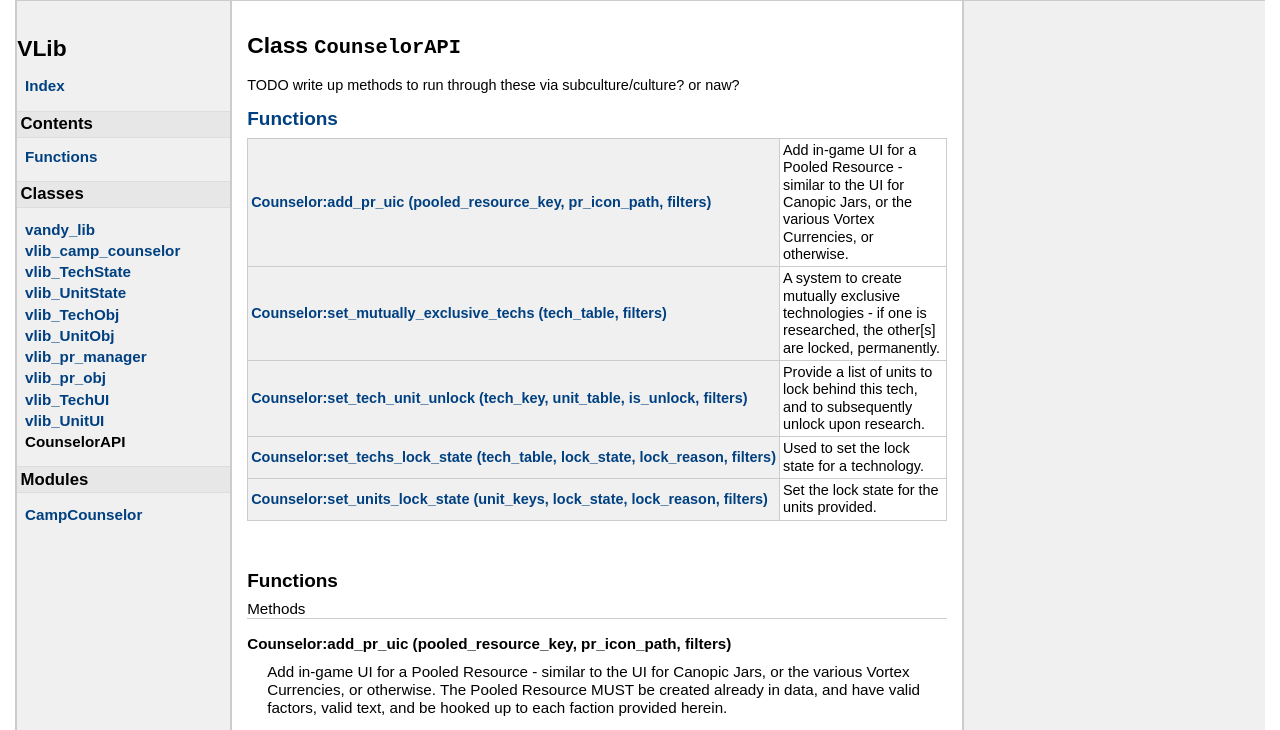
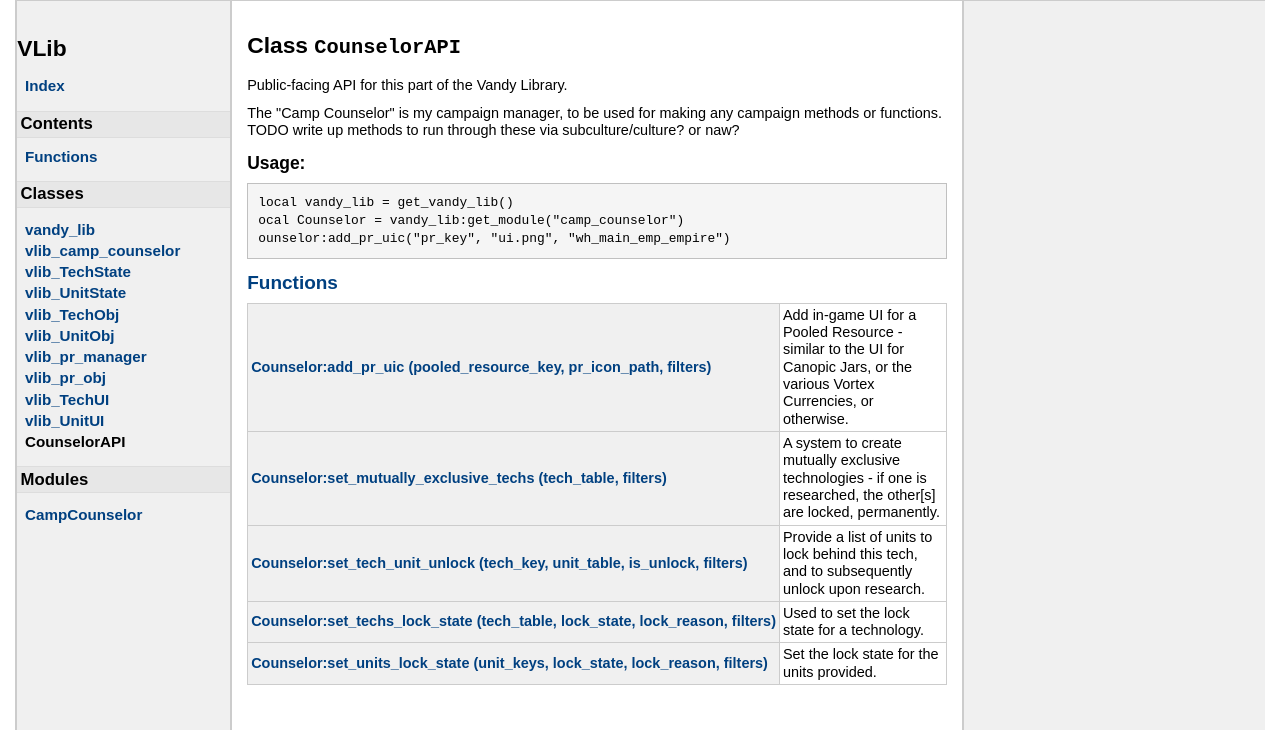
Before and after one commit to chadvandy/vandy_library, a plain HTML site: page docs/classes/CounselorAPI.html in a window 1280 px wide. Shown: the top 730 px of the page. Drawn offline with Linux system fonts and the light colour scheme.

Commit message:
Doc updoot

```diff
--- a/docs/classes/CounselorAPI.html
+++ b/docs/classes/CounselorAPI.html
@@ -61,9 +61,16 @@
 <div id="content">
 
 <h1>Class <code>CounselorAPI</code></h1>
-<p></p>
-<p>
+<p>Public-facing API for this part of the Vandy Library.</p>
+<p> The "Camp Counselor" is my campaign manager, to be used for making any campaign methods or functions.
  TODO write up methods to run through these via subculture/culture? or naw?</p>
+    <h3>Usage:</h3>
+    <ul>
+        <pre class="example">local vandy_lib = get_vandy_lib()
+ocal Counselor = vandy_lib:get_module(&quot;camp_counselor&quot;)
+ounselor:add_pr_uic(&quot;pr_key&quot;, &quot;ui.png&quot;, &quot;wh_main_emp_empire&quot;)
+</pre>
+    </ul>
 
 
 <h2><a href="#Functions">Functions</a></h2>
@@ -253,7 +260,7 @@
 </div> <!-- id="main" -->
 <div id="about">
 <i>generated by <a href="http://github.com/stevedonovan/LDoc">LDoc 1.4.6</a></i>
-<i style="float:right;">Last updated 2021-05-18 17:56:53 </i>
+<i style="float:right;">Last updated 2021-05-18 19:01:14 </i>
 </div> <!-- id="about" -->
 </div> <!-- id="container" -->
 </body>
```
Also changed, not shown: docs/classes/vandy_lib.html (+1 -1 lines), docs/classes/vlib_TechObj.html (+1 -1 lines), docs/classes/vlib_TechState.html (+1 -1 lines), docs/classes/vlib_TechUI.html (+1 -1 lines), docs/classes/vlib_UnitObj.html (+1 -1 lines), docs/classes/vlib_UnitState.html (+1 -1 lines), docs/classes/vlib_UnitUI.html (+1 -1 lines), docs/classes/vlib_camp_counselor.html (+1 -1 lines), docs/classes/vlib_pr_manager.html (+1 -1 lines), docs/classes/vlib_pr_obj.html (+1 -1 lines), docs/index.html (+2 -2 lines), docs/modules/CampCounselor.html (+1 -1 lines), 1 other file.
